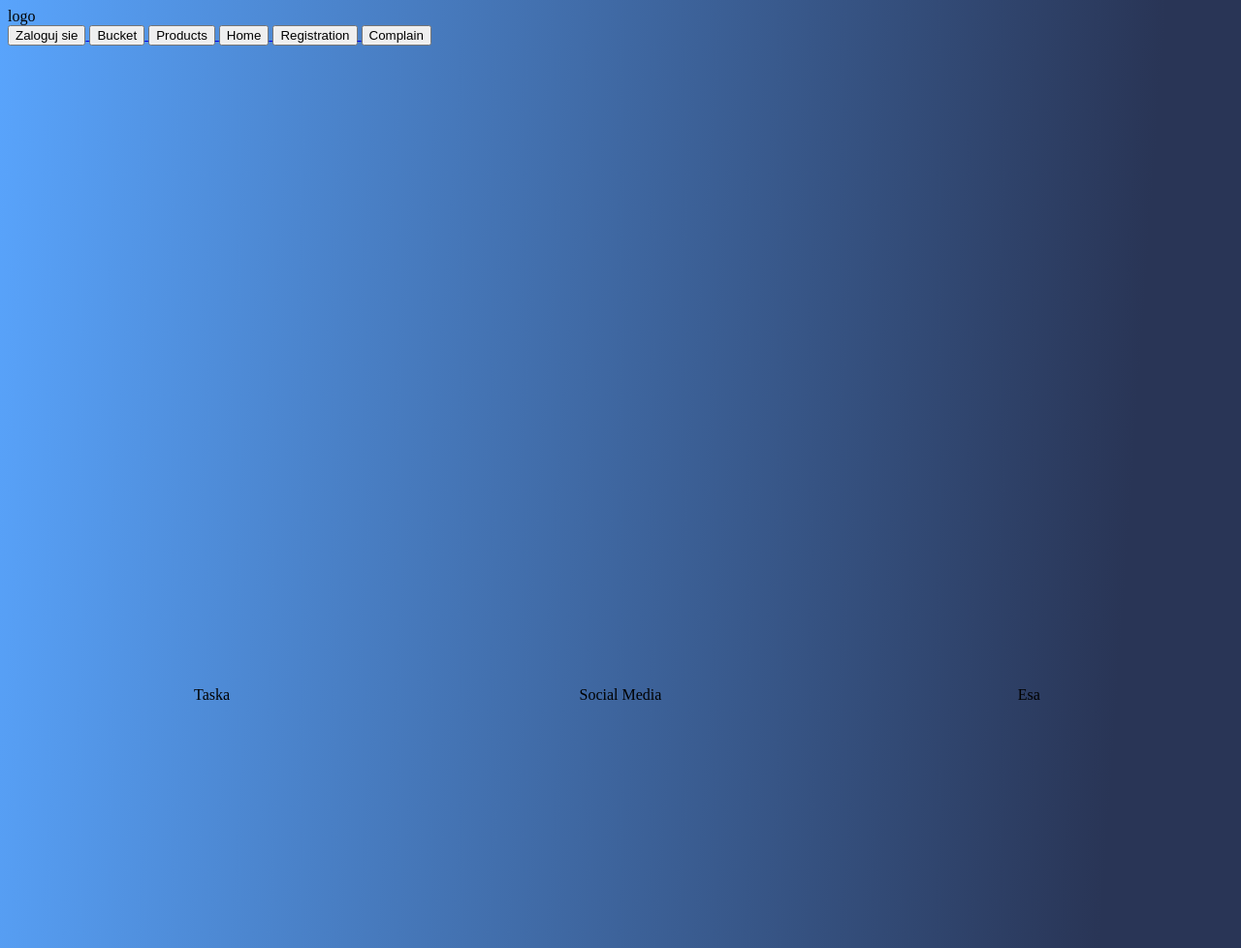
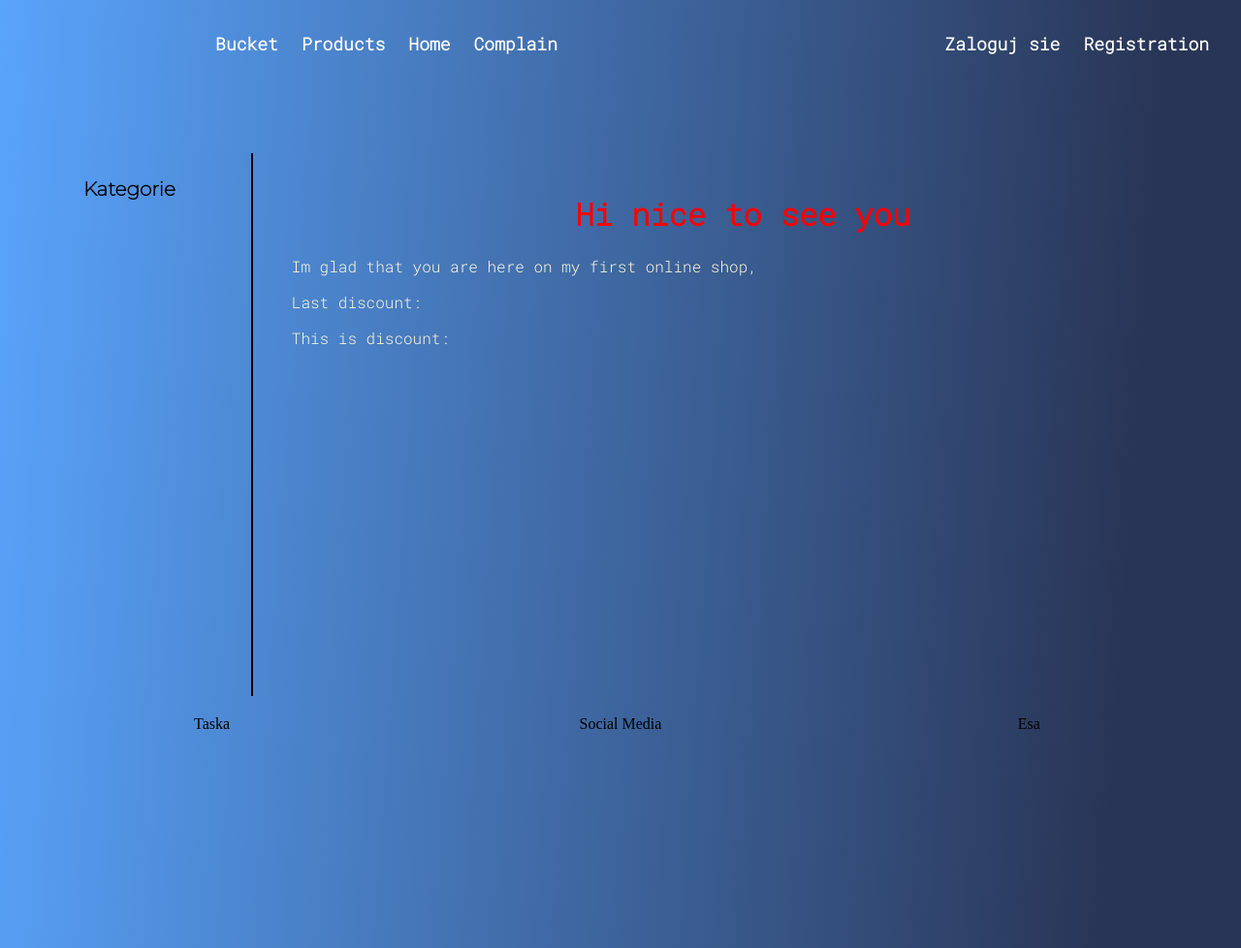
Before and after one commit to Kamil3162/OnlineShop-python, a Django app: page /OnShop/ in a window 1280 px wide. Shown: the top 978 px of the page at 97% size. Run offline with Django 4.2, Linux system fonts and the light colour scheme; data that the repository does not hold is empty.

Commit message:
Modification to css and global display

```diff
--- a/Templates/Base.html
+++ b/Templates/Base.html
@@ -8,18 +8,8 @@
 </head>
 <body>
     <div class="navbar">
-        logo
-        <div class="login_panel">
-            {% if request.user.is_authenticated %}
-                Siema skurwysynie
-                <a href="{% url 'log_out'%}">
-                    <button>LogOut</button>
-                </a>
-                {% else %}
-                <a href="{% url 'login'%}">
-                    <button>Zaloguj sie</button>
-                </a>
-            {% endif %}
+        <div class="others">
+            <img src="">
             <a href="{% url 'cart' %}">
                 <button class="koszyk">Bucket</button>
             </a>
@@ -29,33 +19,56 @@
             <a href="{% url 'information' %}">
                 <button class="koszyk">Home</button>
             </a>
-            <a href="{% url 'registration' %}">
-                <button class="koszyk">Registration</button>
-            </a>
+
             <a href="{% url 'product_complain' %}">
                 <button class="koszyk">Complain</button>
             </a>
         </div>
+        <div class="login_panel">
+            {% if request.user.is_authenticated %}
+                <p>Siema skurwysynie</p>
+                <a href="{% url 'log_out'%}">
+                    <button class="logout">LogOut</button>
+                </a>
+                {% else %}
+                <a href="{% url 'login'%}">
+                    <button class="login">Zaloguj sie</button>
+                </a>
+            {% endif %}
+            <a href="{% url 'registration' %}">
+                <button class="register">Registration</button>
+            </a>
         </div>
+    </div>
+
     <div class="main-content">
     {% block complain %}
     {% block listview %}
     {% block product_detail %}
+    {% block register %}
+    {% block login %}
+        {% block cart_elements %}
+        <div class="components">
 
         <div class="category_panel">
             {% include 'product/categories.html' %}
         </div>
+
         <div class="content">
     {% block category_products %}
     {% block success %}
     {% block final_order %}
     {% block detailview %}
+    {% block bucket %}
 
-    {% block cart_elements %}
-    {% block login %}
     {% block products %}
-        {% block register %}
-            {% block bucket %}
+                <div class="text">
+                <h1>Hi nice to see you</h1>
+                <p>Im glad that you are here on my first online shop,</p>
+                <p>Last discount:</p>
+                {% include 'product/discounted_products.html' %}
+                </div>
+        </div>
 
     {% endblock %}
     {% endblock %}
@@ -70,6 +83,7 @@
     {% endblock %}
     {% endblock %}
         </div>
+        </div>
 
     </div>
     <div class="footer">
--- a/Templates/Category.html
+++ b/Templates/Category.html
@@ -3,6 +3,10 @@
 {% block category_products %}
     {% for product in products %}
         {{ product }}
+        <img src="{{ product.image.url }}" width="120">
+        <button>
+            <a href="{% url 'product_view' product.pk %}">View</a>
+        </button>
         <br>
     {% endfor %}
 {% endblock %}
--- a/Templates/Register.html
+++ b/Templates/Register.html
@@ -3,7 +3,11 @@
 {% block register %}
     <form action="{% url 'registration' %}" method="post" enctype="multipart/form-data">
         {% csrf_token %}
-        {{ register }}
+        {% for field in register %}
+            <label>{{ field.label }}</label>
+            {{ field }}
+            <br>
+        {% endfor %}
         <button type="submit" name="register">Register</button>
     </form>
 {% endblock %}
--- a/Templates/product/categories.html
+++ b/Templates/product/categories.html
@@ -1,10 +1,13 @@
 
-
-{% for category in categories %}
-    <button>
-         <a href="{% url 'product_category' category %}">
-            {{ category }}
-        </a>
-    </button>
-    <br>
-{% endfor %}
+<div class="dropdown">
+<button class="dropbtn">Kategorie</button>
+<br>
+    <div class="dropdown_content">
+        {% for category in categories %}
+            <button>
+                <a href="{% url 'product_category' category %}">{{ category }}</a>
+            </button>
+        <br>
+        {% endfor %}
+    </div>
+</div>
--- /dev/null
+++ b/Templates/product/discounted_products.html
@@ -0,0 +1,4 @@
+
+
+
+This is discount:
--- a/static/base.css
+++ b/static/base.css
@@ -2,6 +2,11 @@
 /*    font-family: 'Roboto Mono', monospace;
       font-family: 'Montserrat', sans-serif;
  */
+@import url('https://fonts.googleapis.com/css2?family=Montserrat:wght@200&family=Roboto+Mono:wght@300&display=swap');
+/*
+font-family: 'Montserrat', sans-serif;
+font-family: 'Roboto Mono', monospace;
+*/
 h1{
     color: red;
     text-align: center;
@@ -9,15 +14,46 @@ h1{
 /* part responsible for Base view of page */
 .navbar{
     height: 100px;
+    display: grid;
+    grid-template-columns: 1fr 1fr;
+    padding: 15px;
+}
+.others{
+    margin-left: 30%;
+}
+.navbar button{
+    font-family: 'Roboto Mono', monospace;
+    font-size: 18px;
+    padding: 10px;
+    font-weight: 800;
+    background-color: inherit;
+    border:none;
+    color: white;
+
+}
+.navbar button:hover{
+    background-color: white;
+    color: black;
+    border-radius: 15px;
+}
+
+.navbar a{
+    text-decoration: none;
+    color: white;
+}
+.login_panel{
+    text-align: right;
 }
 /* part of main content*/
-
+.components{
+    display: grid;
+    grid-template-columns: 2fr 8fr;
+}
 .main-content{
     height: 600px;
     font-family: 'Roboto Mono', monospace;
     color: cornsilk;
     display: grid;
-    grid-template-columns: 2fr 8fr;
 }
 /* part of cart*/
 .cart-remove{
@@ -37,8 +73,8 @@ h1{
 /* body part */
 body{
    background-color: rgba(89, 164, 252, 1);
-background-image: linear-gradient(94deg, rgba(89, 164, 252, 1) 0%, rgba(41, 53, 86, 1) 89%);
-        background-repeat: no-repeat;
+    background-image: linear-gradient(94deg, rgba(89, 164, 252, 1) 0%, rgba(41, 53, 86, 1) 89%);
+    background-repeat: no-repeat;
 
 }
 
@@ -49,25 +85,49 @@ background-image: linear-gradient(94deg, rgba(89, 164, 252, 1) 0%, rgba(41, 53,
     margin-bottom: 20px;
     text-align: center;
     display: block;
+    border-right: 2px solid black;
+
 }
 .category_panel button{
     text-decoration: none;
     text-align: center;
-    padding: 10px;
-    border-radius: 15px;
+    padding: 25px;
     font-weight: 1000;
     font-family: 'Montserrat', sans-serif;
     font-size: 20px;
     width: 160px;
-    margin-top: 5px;
-    margin-bottom: 5px;
+    background-color: inherit;
+    border: none;
 }
+.category_panel button:hover{
+    background-color: white;
+    width: 100%;
+    color: black;
+}
+
 .category_panel a{
     text-decoration: none;
 }
+.dropdown_content{
+    display: none;
+}
+.dropdown:hover .dropdown_content{
+    display: block;
+    background-color: rgba(0,0,0,0.1);
+    color:black;
+}
+.dropdown:hover .dropdown_content a{
+    color:black;
+}
+.dropdown:hover {
+    background-color: rgba(0,0,0,0.3);
+}
+/* content options*/
 
-/* content options*/
-.content .all-products{
+.all_products{
     display: grid;
     grid-template-columns: 1fr 1fr;
 }
+.content{
+    padding: 40px;
+}
```
Also changed, not shown: Templates/product/all_products.html (+10 -7 lines), Templates/product/cart_elements.html (+18 -3 lines), static/products.css (+10 -0 lines), static/cart-elements.css (added). Lines whose indentation alone changed are shown as unchanged.
